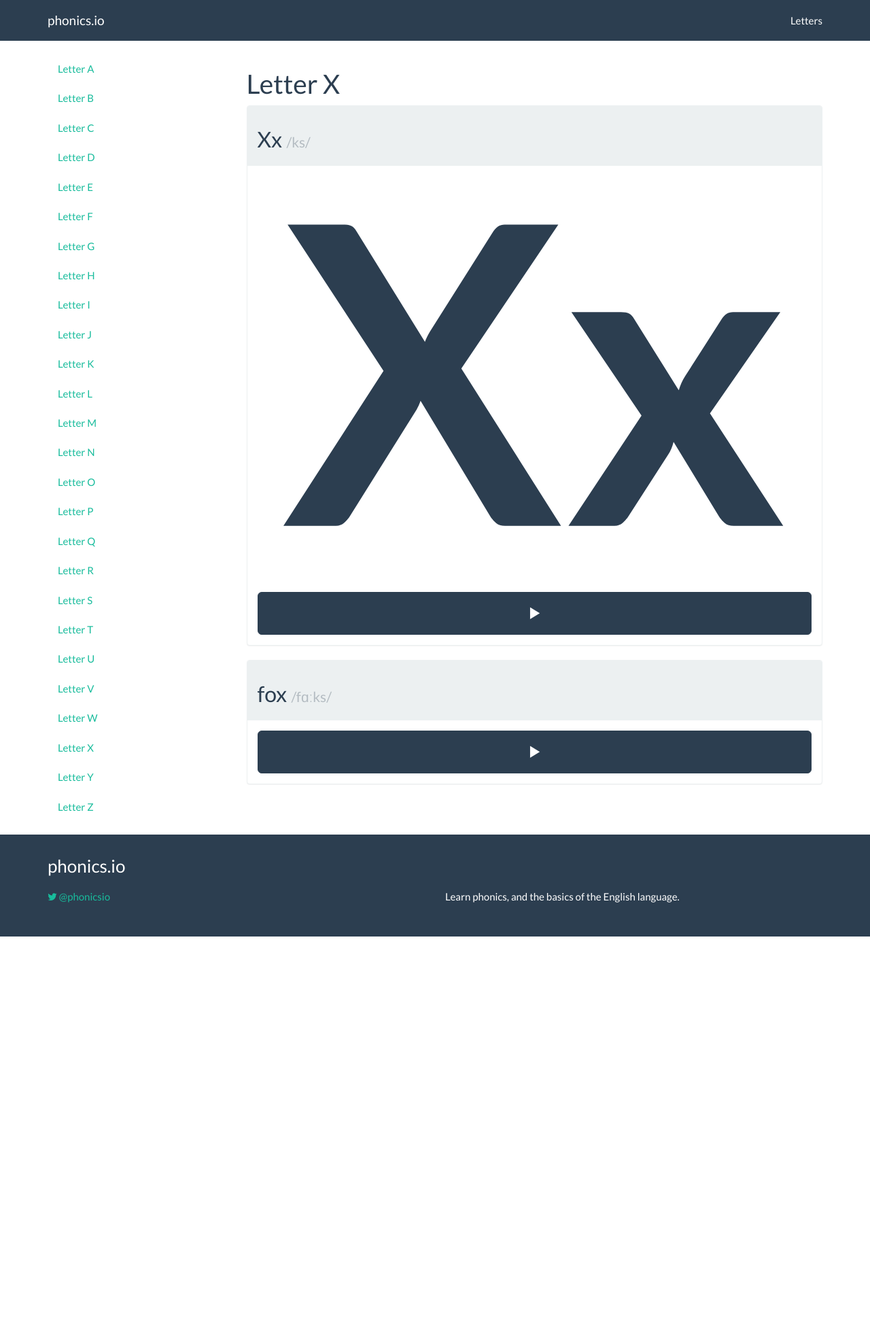
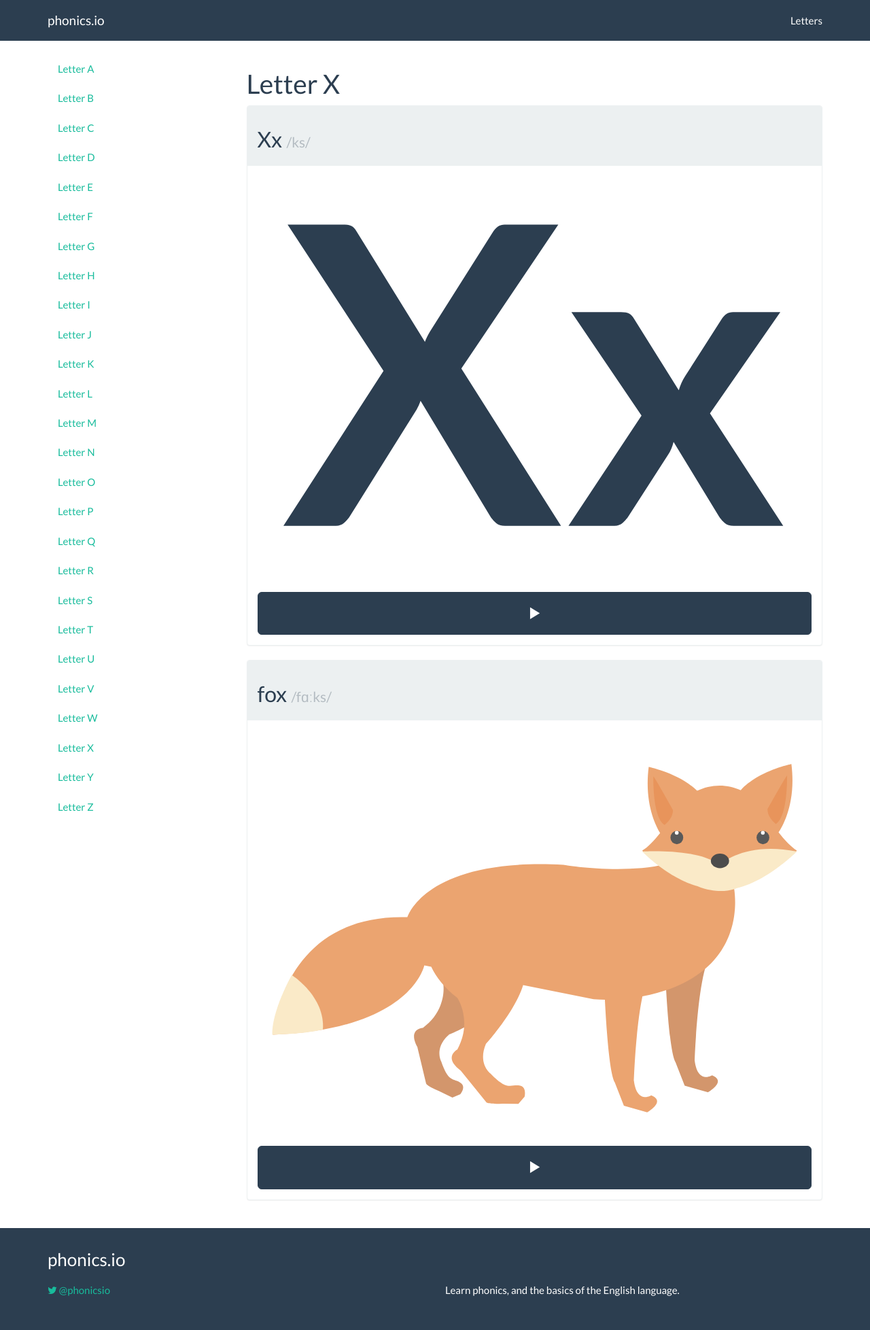
Before and after one commit to irmbrady/phonics.io, a Jekyll site: the page built from letters/x.html, in a window 1280 px wide. Shown: the whole page at 68% size. Built offline with Jekyll 4.4.1, drawn with Linux system fonts in a browser that asks for light colours; nearby versions of some CDN libraries; before the commit the page ends 1378 px from its top, so only the background shows below that.

Commit message:
Added fox svg

```diff
--- a/letters/x.html
+++ b/letters/x.html
@@ -26,7 +26,7 @@ categories: [letters]
     <h2>fox <small>/fɑːks/</small></h2>
   </div>
   <div class="panel-body">
-    <!-- <img src="/../resources/images/XX.svg" alt="XX" style="width: 100%; display: block;"/> -->
+    <img src="/../resources/images/fox.svg" alt="fox" style="width: 100%; display: block;"/>
     <audio id="say-fox">
       <source src="/../resources/sounds/mp3/fox.mp3" type="audio/mpeg" />
       <source src="/../resources/sounds/ogg/fox.ogg" type="audio/ogg" />
```
Also changed, not shown: resources/images/fox.svg (added).
